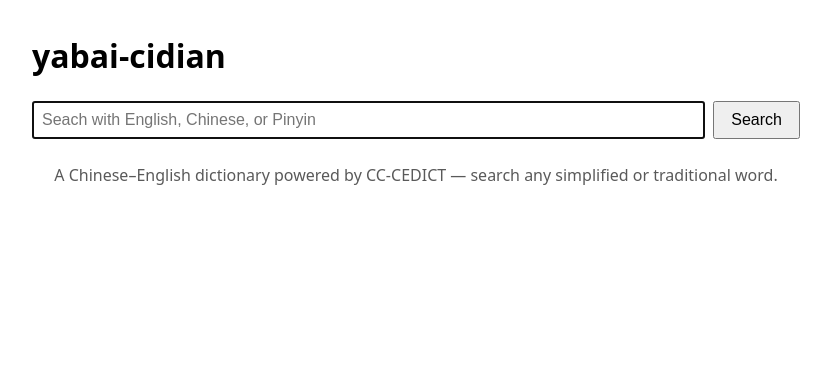
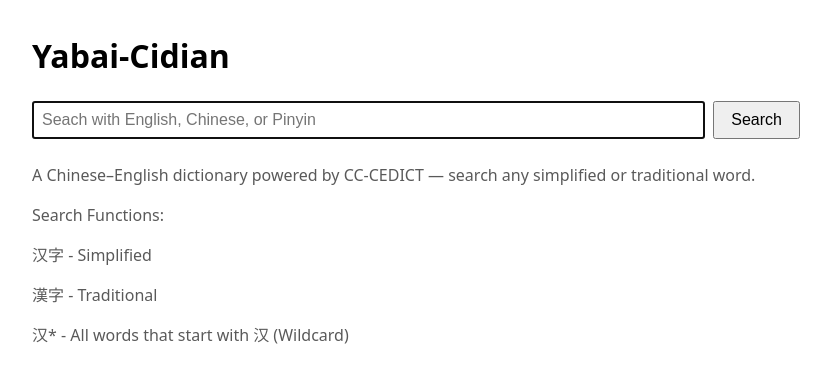
Before and after one commit to Furretar/Yabai-Search-ZH, a FastAPI app: page / in a window 1280 px wide. Shown: the top 383 px of the page, without its empty margins (224-1055 px from the left). Run offline with FastAPI, Linux system fonts and the light colour scheme.

Commit message:
update description

```diff
--- a/yabai_cidian/static/style.css
+++ b/yabai_cidian/static/style.css
@@ -59,9 +59,9 @@ button {
   color: color-mix(in srgb, currentColor 60%, transparent);
 }
 
-/* Centered description shown under the search bar. */
+/* Description shown under the search bar. */
 .tagline {
-  text-align: center;
+  text-align: left;
   color: color-mix(in srgb, currentColor 65%, transparent);
   margin-top: 1rem;
 }
--- a/yabai_cidian/templates/index.html
+++ b/yabai_cidian/templates/index.html
@@ -12,17 +12,23 @@
 
 <body>
     <!-- Page title / heading. -->
-    <h1>yabai-cidian</h1>
+    <h1>Yabai-Cidian</h1>
     <!-- Search bar. Wired up by app.js, which calls /api/search and renders
        the results into #results below. -->
     <form id="search-form" role="search" autocomplete="off">
         <input type="search" id="q" name="q" placeholder="Seach with English, Chinese, or Pinyin" autofocus>
         <button type="submit">Search</button>
-  </form>
-  <!-- Centered description shown under the search bar. -->
-  <p class="tagline">A Chinese–English dictionary powered by CC-CEDICT — search any simplified or traditional word.</p>
-  <!-- Where app.js renders the search results. -->
-  <div id="results"></div>
+    </form>
+    <!-- Centered description shown under the search bar. -->
+    <p class="tagline">A Chinese–English dictionary powered by CC-CEDICT — search any simplified or traditional word.
+    <p class="tagline">Search Functions:
+    <p class="tagline">汉字 - Simplified
+    <p class="tagline">漢字 - Traditional
+    <p class="tagline">汉* - All words that start with 汉 (Wildcard)
+
+    </p>
+    <!-- Where app.js renders the search results. -->
+    <div id="results"></div>
     <!-- Front-end script served from the /static mount (static/app.js). -->
     <script src="/static/app.js"></script>
 </body>
```
